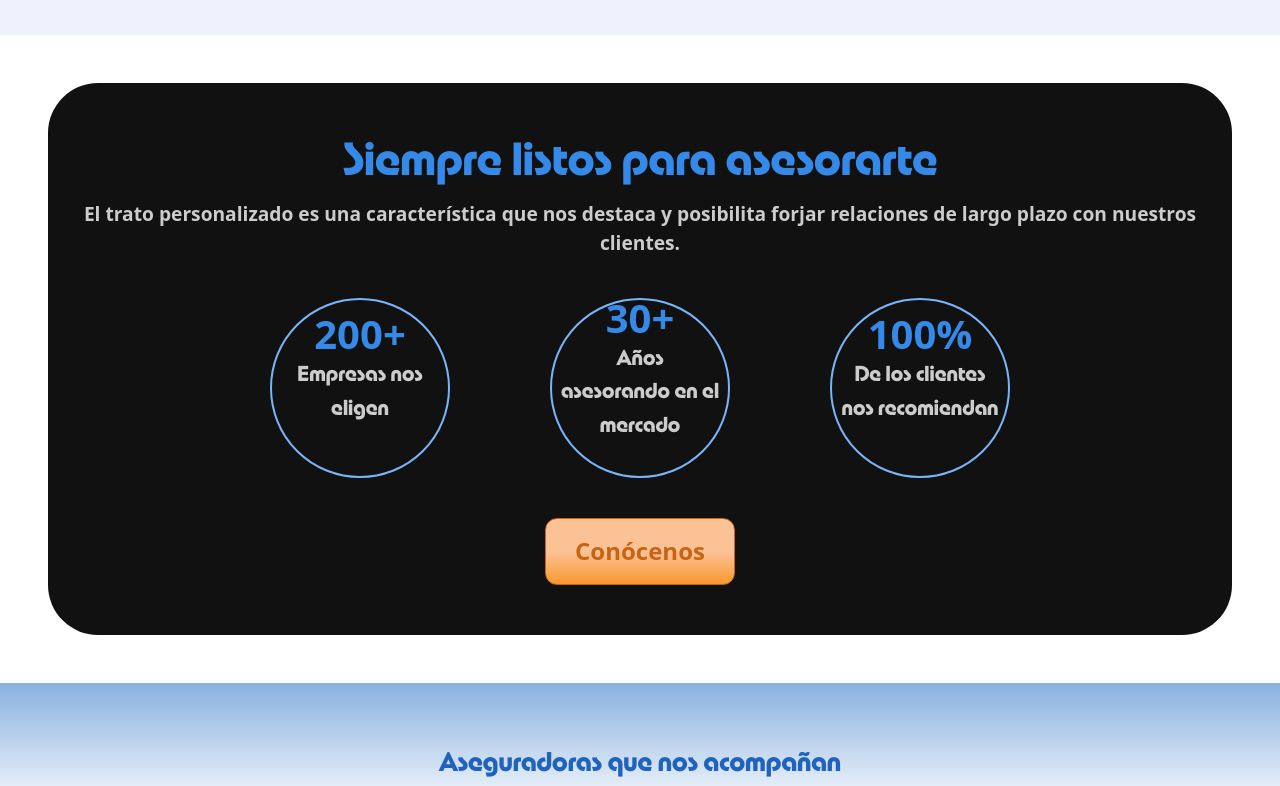
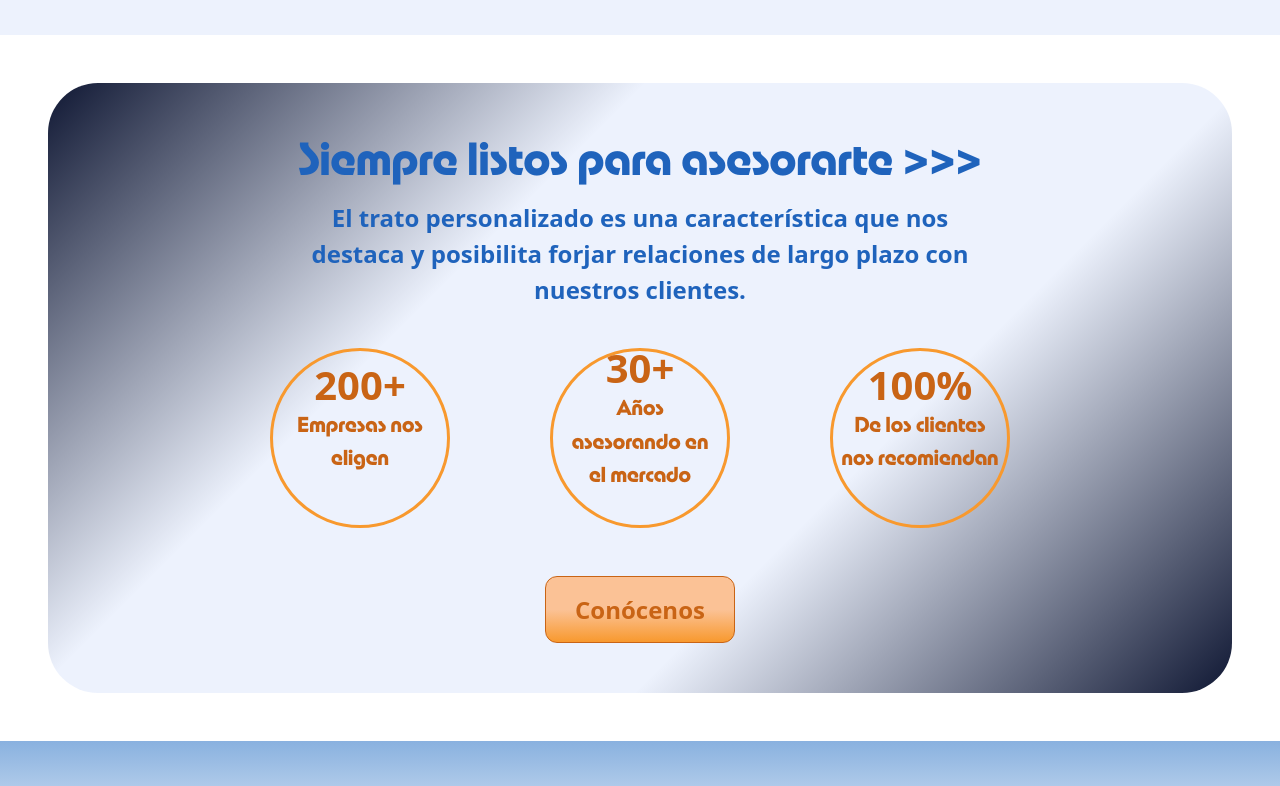
Before and after one commit to Ivanjaviersanchez/Fenix-Broker, a React (Vite) app: page / in a window 1280 px wide. Shown: the part 1520-2306 px from the top of the page. Built offline with nearby package versions, Linux system fonts and the light colour scheme; grey boxes are pictures that could not be loaded.

Commit message:
Componente Home ajustes 22/8

```diff
--- a/src/components/Home.css
+++ b/src/components/Home.css
@@ -107,8 +107,10 @@
 /*        ESTILOS CONTADORES HOME        */
 
 .ContainerContadoresHome {
-  background-color: #111;
-  color: var(--color-2);
+  /* background-color: rgb(24, 28, 33); */
+  background: linear-gradient(135deg, rgb(15, 23, 51), var(--color-7), var(--color-7), rgb(15, 23, 51));
+
+  color: var(--color-6);
   text-align: center;
   padding: 50px 20px;
   border-radius: 50px;
@@ -119,25 +121,27 @@
   font-size: 6vh;
   margin-bottom: 10px;
   font-family: 'New Astro', sans-serif;
+  color: var(--color-1);
 }
 
 .ContainerContadoresHome p {
   margin-bottom: 40px;
-  color: #ccc;
+  color: var(--color-1);
   font-weight: bold;
-  font-size: 2.4vh;
+  font-size: 3vh;
+  padding: 0 30vh;
 }
 
 .Contadores {
   display: flex;
   justify-content: center;
   gap: 100px;
-  margin-bottom: 40px;
+  margin-bottom: 6vh;
   flex-wrap: wrap;
 }
 
 .ContadorItem {
-  border: 2px solid #78b6fc;
+  border: 3px solid var(--color-5);
   border-radius: 50%;
   width: 180px;
   height: 180px;
@@ -158,6 +162,7 @@
   font-size: 2.8vh;
   padding: 0vh 1vh;
   font-family: 'New Astro', sans-serif;
+  color: var(--color-6);
 }
 
 .BtnConocenos {
@@ -192,8 +197,13 @@
 }
 
 .containerCompaniasCarrusel h3 {
+  margin: 0;
   font-family: 'New Astro', sans-serif;
+  font-size: 6vh;
+  font-weight: 400;
   color: var(--color-1);
+  text-align: center;
+
 }
 
 
--- a/src/components/Home.jsx
+++ b/src/components/Home.jsx
@@ -75,7 +75,7 @@ function Home() {
 
       {/* Porque elegirnos */}
       <div>
-        <h3 className='tituloElegirnos'>Porque elegirnos {">>>"}</h3>
+        <h2 className='tituloElegirnos'>Porque elegirnos {">>>"}</h2>
       <div className="ContainerElegirnos">
         <div className="cardElegirnos">
           <div className="cardOverlayElegirnos">
@@ -107,7 +107,7 @@ function Home() {
 
       {/* Contadores */}
       <div className="ContainerContadoresHome" ref={ref}>
-        <h2>Siempre listos para asesorarte</h2>
+        <h2>Siempre listos para asesorarte {">>>"}</h2>
         <p>El trato personalizado es una característica que nos destaca y posibilita forjar relaciones de largo plazo con nuestros clientes.</p>
 
         <div className="Contadores">
@@ -130,7 +130,7 @@ function Home() {
 
       {/* Carrusel de compañías de seguros */}
       <div className='containerCompaniasCarrusel'>
-        <h3>Aseguradoras que nos acompañan </h3>
+        <h3>Aseguradoras que nos acompañan {">>>"}</h3>
         <div className="carrusel-track">
           <div className="carrusel-slide">
             <img src={LogoAllianz} alt="Allianz" />
```
